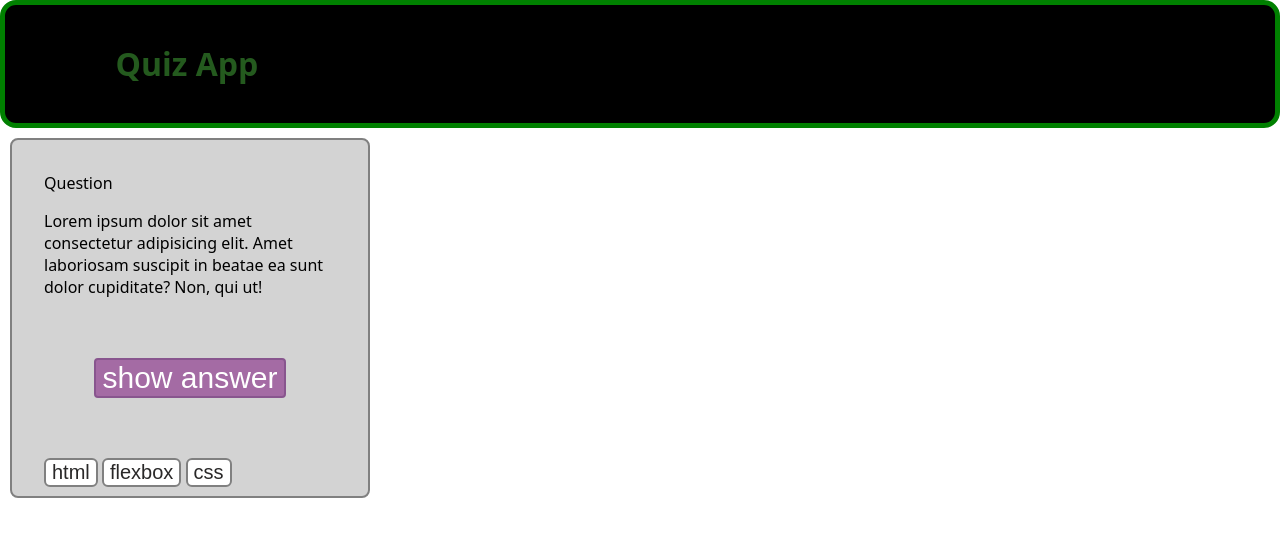
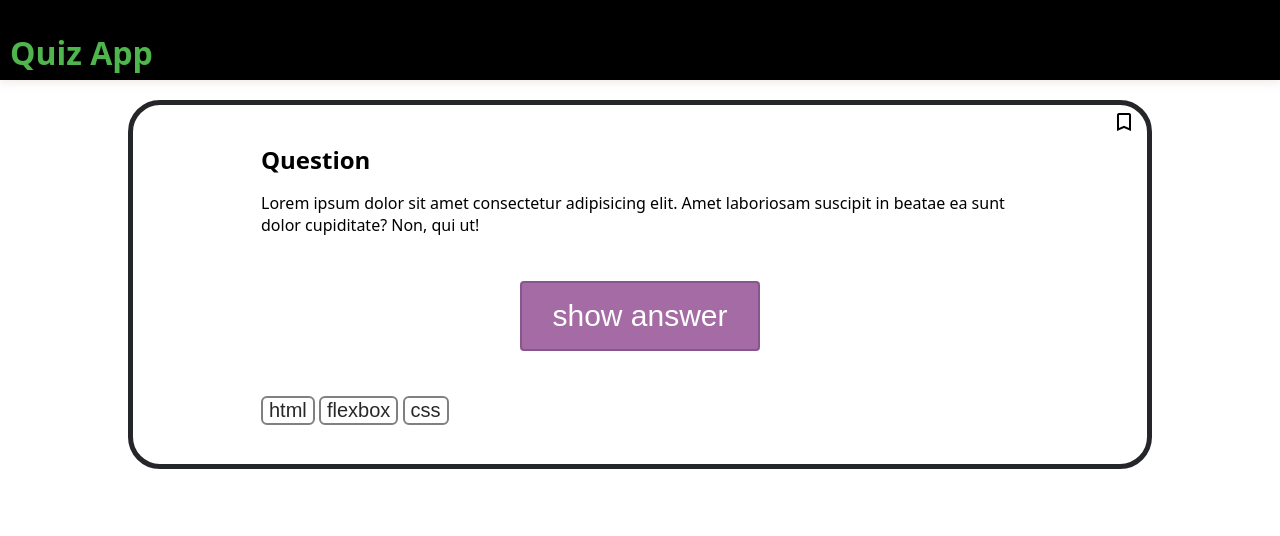
Before and after one commit to Philipp-Hess/QuizApp, a plain HTML site: page index.html in a window 1280 px wide. Drawn offline with nearby package versions, Linux system fonts and the light colour scheme.

Commit message:
more details

```diff
--- a/index.html
+++ b/index.html
@@ -4,15 +4,20 @@
     <meta charset="UTF-8" />
     <meta name="viewport" content="width=device-width, initial-scale=1.0" />
     <link rel="stylesheet" type="text/css" href="styles.css" />
+    <link
+      rel="stylesheet"
+      href="https://fonts.googleapis.com/css2?family=Material+Symbols+Outlined:opsz,wght,FILL,GRAD@24,400,0,0"
+    />
     <title>Quiz App</title>
   </head>
   <body>
-    <header>
-      <h1>Quiz App</h1>
+    <header class="header">
+      <h1 class="header__heading">Quiz App</h1>
     </header>
     <main>
       <div class="card">
-        <p class="Question">Question</p>
+        <span class="material-symbols-outlined">bookmark</span>
+        <h2 class="card__heading">Question</h2>
         <p class="description">
           Lorem ipsum dolor sit amet consectetur adipisicing elit. Amet
           laboriosam suscipit in beatae ea sunt dolor cupiditate? Non, qui ut!
--- a/styles.css
+++ b/styles.css
@@ -1,44 +1,64 @@
-* {
+*,
+*::before,
+*::after {
   box-sizing: border-box;
 }
 
 body {
-  margin: 0;
+  display: flex;
+  flex-direction: column;
+  margin: 80px 0 45px 0;
   font-family: system-ui;
 }
 
-header {
-  border: 5px solid green;
-  border-radius: 16px;
-  padding: 16px 32px;
-  background-color: black;
+.header {
+  background: #000000;
+  color: #ffffff;
+  height: 80px;
+  box-shadow: rgba(210, 167, 167, 0.24) 0 3px 8px;
+  padding: 10px;
+  position: fixed;
+  top: 0px;
+  width: 100%;
+  z-index: 1;
 }
 
-h1 {
-  background-color: black;
-  color: rgb(36, 90, 30);
-  text-align: center;
-  width: 300px;
+.header__heading {
+  color: #4eb64c;
 }
 
 .card {
-  background-color: lightgrey;
-  border: 2px solid grey;
-  border-radius: 8px;
-  padding: 16px 32px;
-  margin: 10px;
-  width: 360px;
-  height: 360px;
+  margin: 20px 10%;
+  border: 5px solid #252629;
+  padding: 3% 10%;
+  scroll-margin-top: 100px;
+  border-radius: 2rem;
+  position: relative;
+}
+
+.card__heading {
+  margin: 0 0 10px 0;
+}
+
+.material-symbols-outlined {
+  font-size: 2em;
+  padding: 6px 12px;
+
+  position: absolute;
+  top: -1px;
+  right: -1px;
 }
 
 .showanswer {
   display: block;
   font-size: 30px;
+  width: 240px;
+  height: 70px;
   color: white;
   background-color: rgb(164, 107, 164);
   border: 2px solid rgb(136, 85, 142);
   border-radius: 4px;
-  margin: 2em auto;
+  margin: 1.5em auto;
 }
 
 .one {
```
